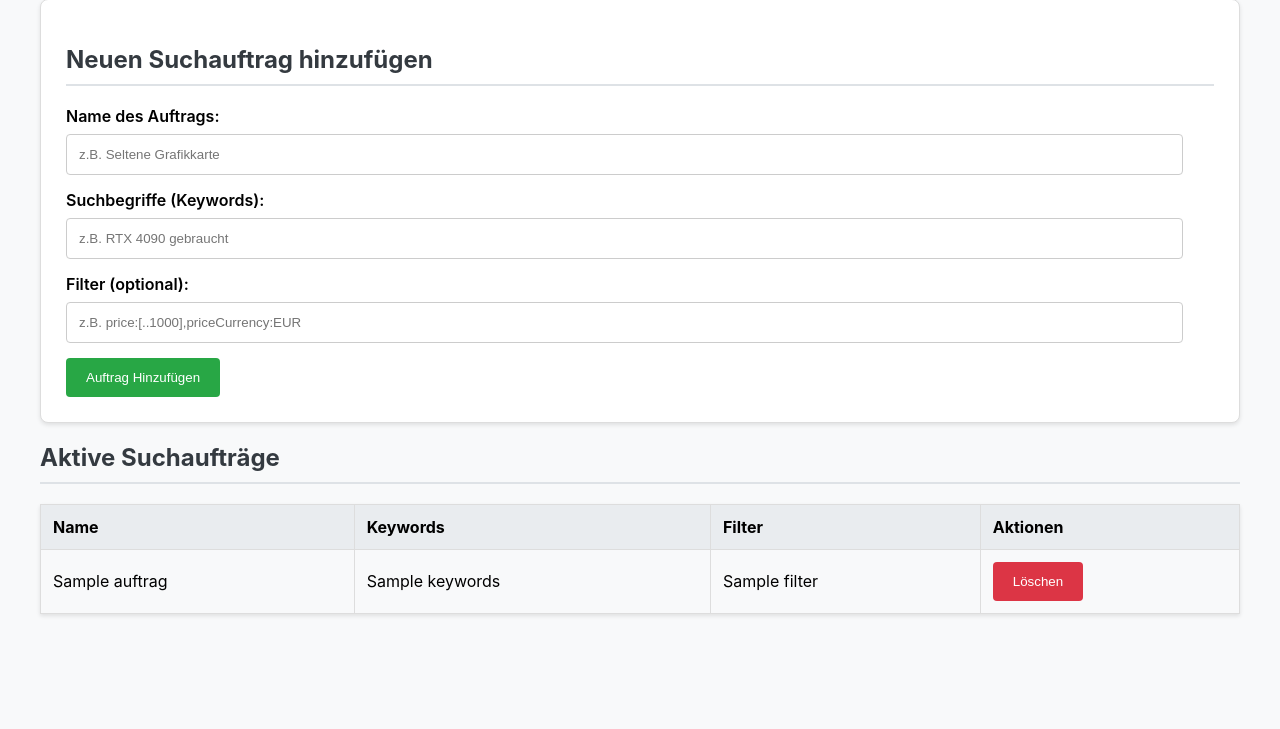
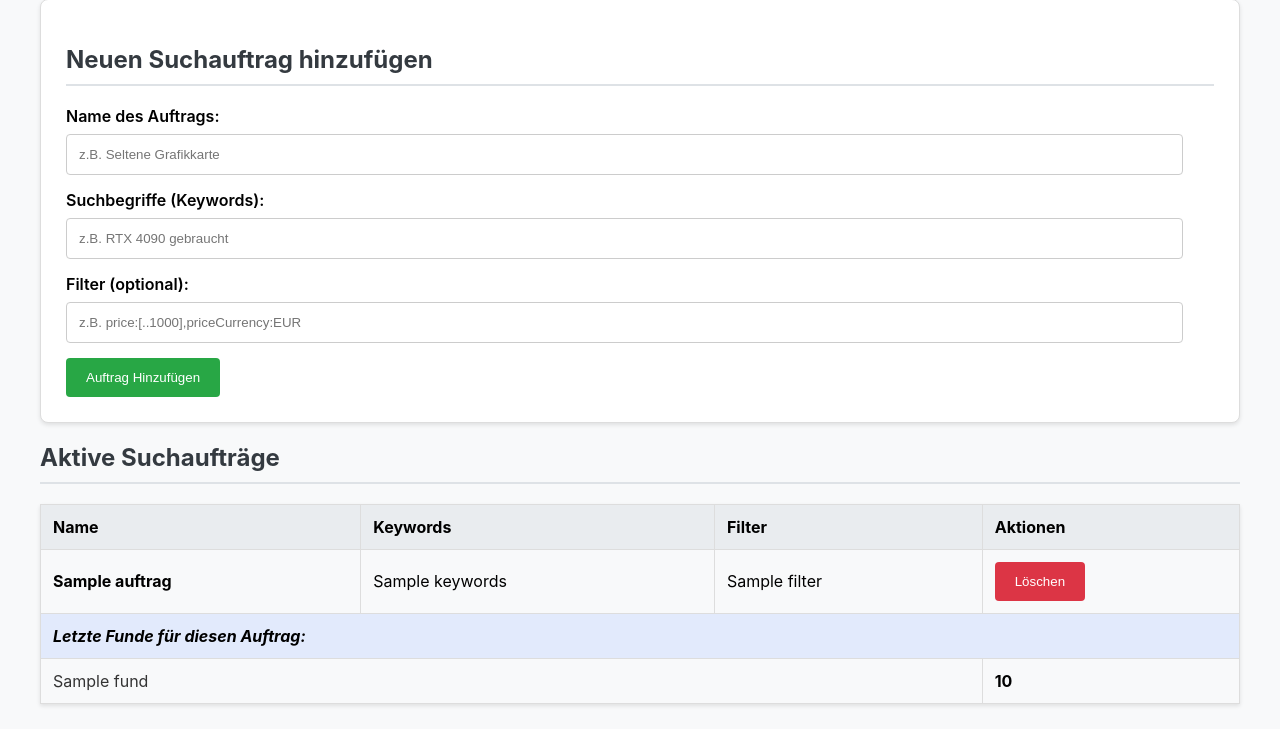
Before and after one commit to LennyCollie/ebay-agent-cockpit, a Flask app: template template/dashboard.html in a window 1280 px wide. Shown: the part 71-800 px from the top of the page. Run offline with Flask 3, Linux system fonts and the light colour scheme; the template is opened without the code that fills it: most values are stand-ins (such as "Sample title", 1, 10 or a date in 2020).

Commit message:
Update dashboard.html

```diff
--- a/template/dashboard.html
+++ b/template/dashboard.html
@@ -20,6 +20,10 @@
         input[type="submit"] { padding: 12px 20px; color: white; border: none; border-radius: 4px; cursor: pointer; }
         .btn-add { background-color: #28a745; }
         .btn-delete { background-color: #dc3545; }
+          .fund-header-row td { background-color: #e2eafc; font-style: italic; }
+.fund-row td { background-color: #f8f9fa; }
+.fund-row a { color: #333; text-decoration: none; }
+.fund-row a:hover { text-decoration: underline; }
     </style>
 </head>
 <body>
@@ -60,9 +64,11 @@
                 </tr>
             </thead>
             <tbody>
+
+<tbody>
     {% for auftrag in auftragsliste %}
     <tr>
-                    <td>{{ auftrag.name }}</td>
+        <td><strong>{{ auftrag.name }}</strong></td>
         <td>{{ auftrag.keywords }}</td>
         <td>{{ auftrag.filter if auftrag.filter else 'Keine' }}</td>
         <td>
@@ -71,13 +77,22 @@
             </form>
         </td>
     </tr>
+    <!-- NEU: Zeige die letzten 5 Funde für diesen Auftrag an -->
+    {% if auftrag.funde|sort(attribute='timestamp', reverse=True)|list %}
+        <tr class="fund-header-row">
+            <td colspan="4"><strong>Letzte Funde für diesen Auftrag:</strong></td>
+        </tr>
+        {% for fund in auftrag.funde|sort(attribute='timestamp', reverse=True)|truncate(5) %}
+        <tr class="fund-row">
+            <td colspan="3"><a href="{{ fund.item_url }}" target="_blank">{{ fund.title }}</a></td>
+            <td><strong>{{ fund.price }}</strong></td>
+        </tr>
+        {% endfor %}
+    {% endif %}
+
     {% else %}
     <tr>
         <td colspan="4">Du hast noch keine Suchaufträge erstellt.</td>
     </tr>
     {% endfor %}
 </tbody>
-        </table>
-    </div>
-</body>
-</html>
```
Lines whose indentation alone changed are shown as unchanged.
